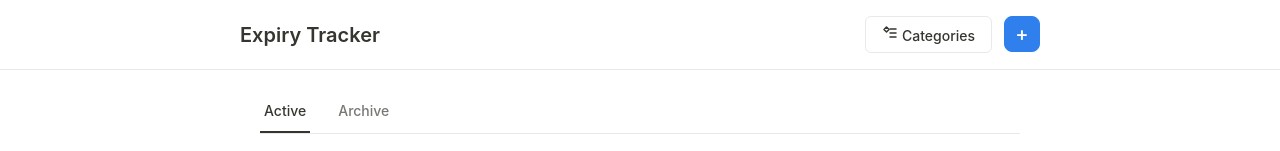
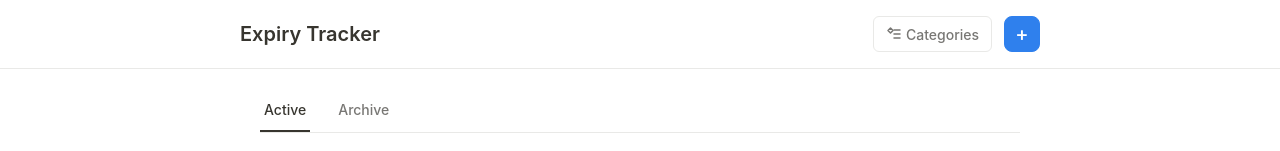
Before and after one commit to hueychyi-ux/expiry-tracker, a React (Vite) app: page / in a window 1280 px wide. Shown: the top 151 px of the page. Built offline with nearby package versions, Linux system fonts and the light colour scheme.

Commit message:
Add styles for Categories button

```diff
--- a/src/index.css
+++ b/src/index.css
@@ -547,3 +547,27 @@ body {
 .mt-1 { margin-top: 8px; }
 .mt-2 { margin-top: 16px; }
 .mt-3 { margin-top: 24px; }
+
+/* Text + Icon Button Style (for Categories button) */
+.btn-text-icon {
+  display: flex;
+  align-items: center;
+  padding: 8px 12px;
+  font-size: 14px;
+  font-weight: 500;
+  color: var(--color-text-secondary);
+  background-color: transparent;
+  border: 1px solid var(--color-border);
+  border-radius: 6px;
+  cursor: pointer;
+  transition: all 0.15s ease;
+}
+
+.btn-text-icon:hover {
+  background-color: var(--color-bg-secondary);
+  color: var(--color-text);
+}
+
+.btn-text-icon svg {
+  flex-shrink: 0;
+}
```
